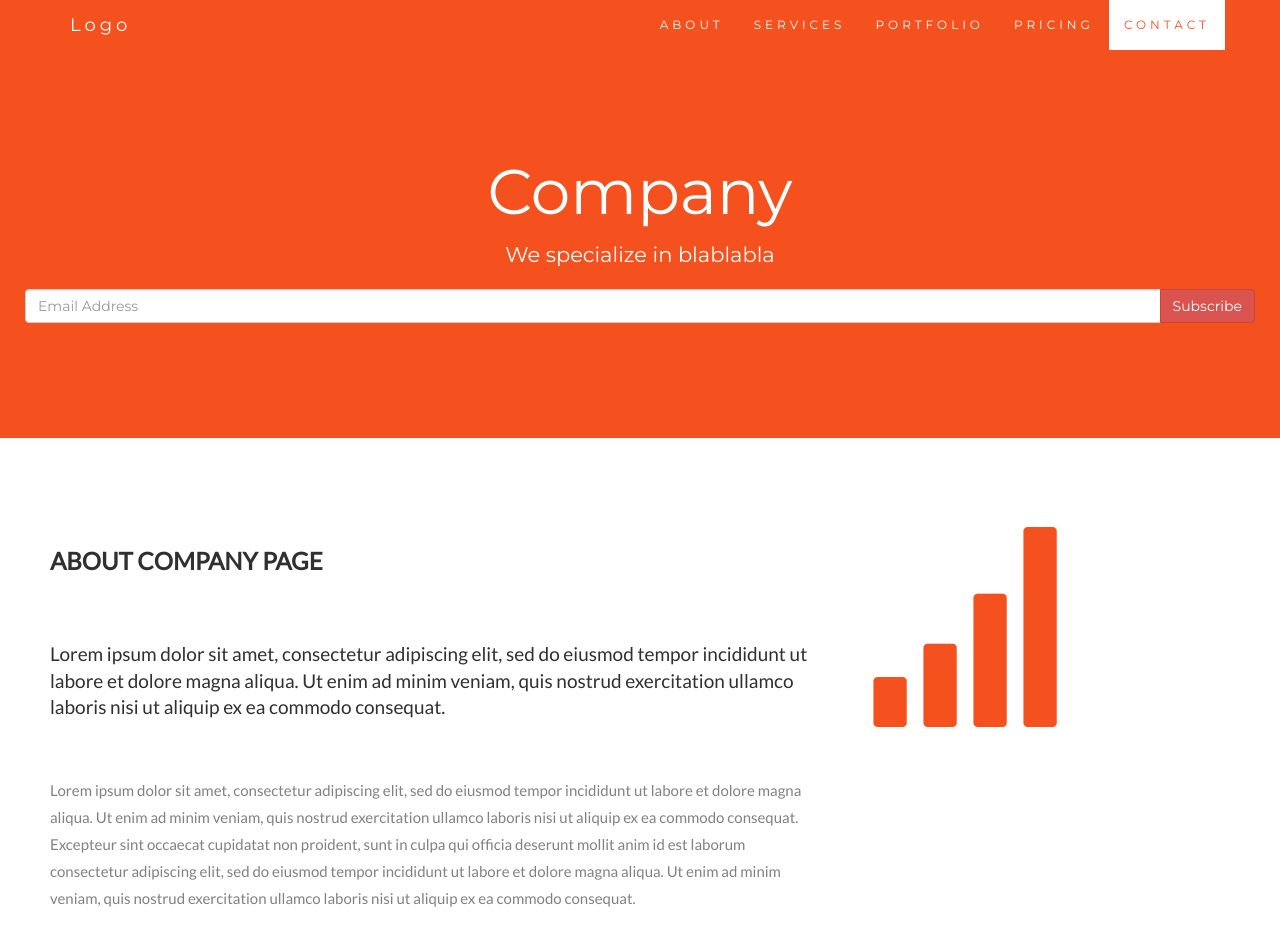
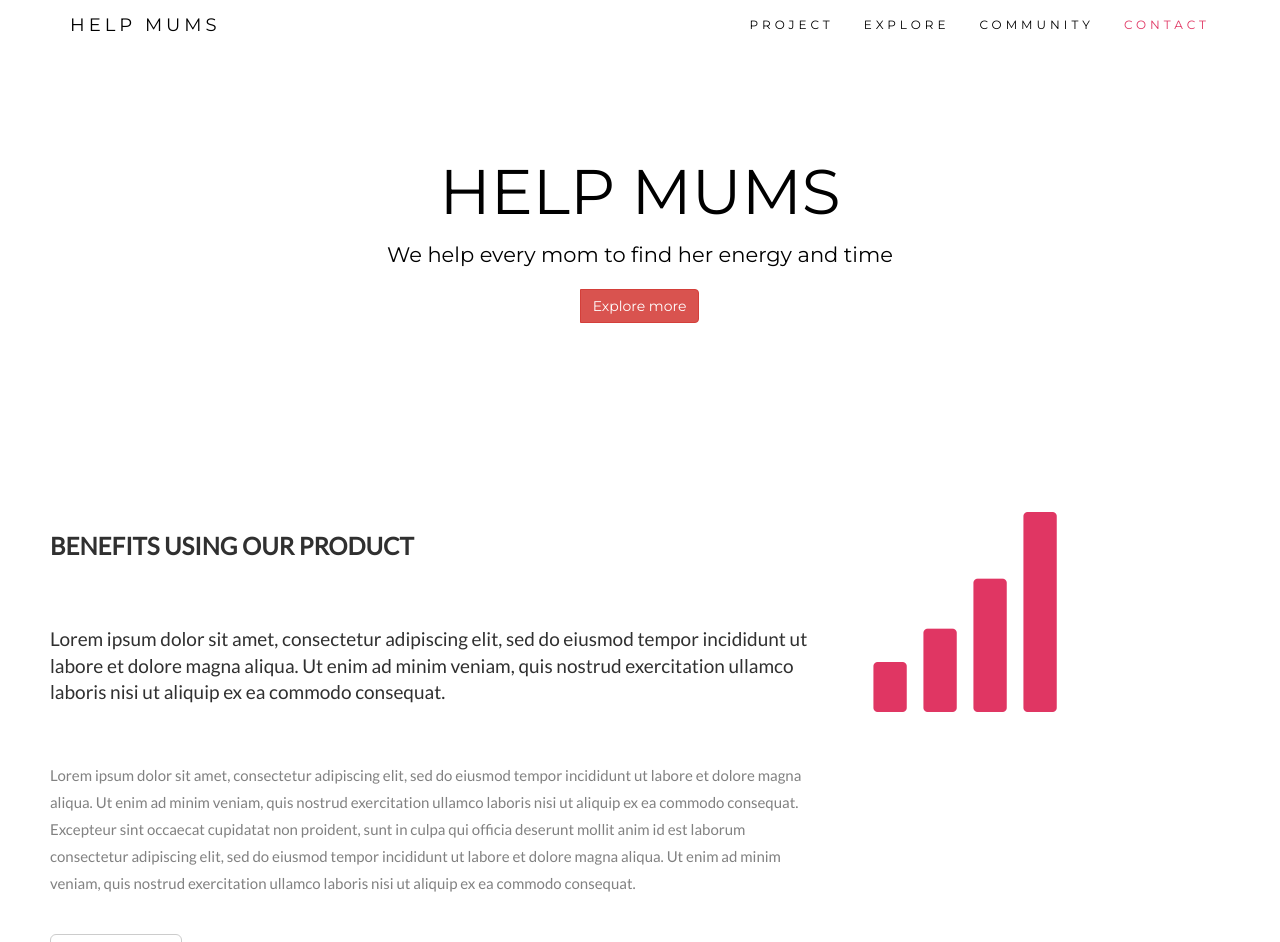
Before and after one commit to Boutast/HelpMums-py, a Django app: page / in a window 1280 px wide. Shown: the top 942 px of the page. Run offline with Django 3.2, Linux system fonts and the light colour scheme; data comes from the database, SQL or seed files in the repository; some libraries are stand-ins or nearby versions.

Commit message:
front page

```diff
--- a/helpmoms/dailyquote/templates/dailyquote/daily_list.html
+++ b/helpmoms/dailyquote/templates/dailyquote/daily_list.html
@@ -4,7 +4,7 @@
 <html lang="en">
 <head>
   <!-- Theme Made By www.w3schools.com -->
-  <title>Bootstrap Theme Company Page</title>
+  <title>Help Mums</title>
   <meta charset="utf-8">
   <meta name="viewport" content="width=device-width, initial-scale=1">
   <link rel="stylesheet" href="https://maxcdn.bootstrapcdn.com/bootstrap/3.4.1/css/bootstrap.min.css">
@@ -33,8 +33,8 @@
     margin-bottom: 30px;
   }
   .jumbotron {
-    background-color: #f4511e;
-    color: #fff;
+    background-color: #ffffff;
+    color: black;
     padding: 100px 25px;
     font-family: Montserrat, sans-serif;
   }
@@ -45,11 +45,11 @@
     background-color: #f6f6f6;
   }
   .logo-small {
-    color: #f4511e;
+    color: #e03663;
     font-size: 50px;
   }
   .logo {
-    color: #f4511e;
+    color: #e03663;
     font-size: 200px;
   }
   .thumbnail {
@@ -64,13 +64,13 @@
   }
   .carousel-control.right, .carousel-control.left {
     background-image: none;
-    color: #f4511e;
+    color: #e03663;
   }
   .carousel-indicators li {
-    border-color: #f4511e;
+    border-color: #e03663;
   }
   .carousel-indicators li.active {
-    background-color: #f4511e;
+    background-color: #e03663;
   }
   .item h4 {
     font-size: 19px;
@@ -83,7 +83,7 @@
     font-style: normal;
   }
   .panel {
-    border: 1px solid #f4511e;
+    border: 1px solid #e03663;
     border-radius:0 !important;
     transition: box-shadow 0.5s;
   }
@@ -91,13 +91,13 @@
     box-shadow: 5px 0px 40px rgba(0,0,0, .2);
   }
   .panel-footer .btn:hover {
-    border: 1px solid #f4511e;
+    border: 1px solid #e03663;
     background-color: #fff !important;
-    color: #f4511e;
+    color: #e03663;
   }
   .panel-heading {
     color: #fff !important;
-    background-color: #f4511e !important;
+    background-color: #e03663 !important;
     padding: 25px;
     border-bottom: 1px solid transparent;
     border-top-left-radius: 0px;
@@ -117,12 +117,12 @@
   }
   .panel-footer .btn {
     margin: 15px 0;
-    background-color: #f4511e;
+    background-color: #e03663;
     color: #fff;
   }
   .navbar {
     margin-bottom: 0;
-    background-color: #f4511e;
+    background-color: #ffffff;
     z-index: 9999;
     border: 0;
     font-size: 12px !important;
@@ -132,10 +132,10 @@
     font-family: Montserrat, sans-serif;
   }
   .navbar li a, .navbar .navbar-brand {
-    color: #fff !important;
+    color: black !important;
   }
   .navbar-nav li a:hover, .navbar-nav li.active a {
-    color: #f4511e !important;
+    color: #e03663 !important;
     background-color: #fff !important;
   }
   .navbar-default .navbar-toggle {
@@ -145,7 +145,7 @@
   footer .glyphicon {
     font-size: 20px;
     margin-bottom: 20px;
-    color: #f4511e;
+    color: #e03663;
   }
   .slideanim {visibility:hidden;}
   .slide {
@@ -202,14 +202,13 @@
         <span class="icon-bar"></span>
         <span class="icon-bar"></span>
       </button>
-      <a class="navbar-brand" href="#myPage">Logo</a>
+      <a class="navbar-brand" href="#myPage">HELP MUMS</a>
     </div>
     <div class="collapse navbar-collapse" id="myNavbar">
       <ul class="nav navbar-nav navbar-right">
-        <li><a href="#about">ABOUT</a></li>
-        <li><a href="#services">SERVICES</a></li>
-        <li><a href="#portfolio">PORTFOLIO</a></li>
-        <li><a href="#pricing">PRICING</a></li>
+        <li><a href="#about">PROJECT</a></li>
+        <li><a href="#services">EXPLORE</a></li>
+        <li><a href="#portfolio">COMMUNITY</a></li>
         <li><a href="#contact">CONTACT</a></li>
       </ul>
     </div>
@@ -217,23 +216,22 @@
 </nav>
 
 <div class="jumbotron text-center">
-  <h1>Company</h1>
-  <p>We specialize in blablabla</p>
-  <form>
-    <div class="input-group">
-      <input type="email" class="form-control" size="50" placeholder="Email Address" required>
+  <h1>HELP MUMS</h1>
+  <p>We help every mom to find her energy and time</p>
+
+
       <div class="input-group-btn">
-        <button type="button" class="btn btn-danger">Subscribe</button>
+        <button type="button" class="btn btn-danger">Explore more</button>
       </div>
     </div>
-  </form>
+
 </div>
 
 <!-- Container (About Section) -->
 <div id="about" class="container-fluid">
   <div class="row">
     <div class="col-sm-8">
-      <h2>About Company Page</h2><br>
+      <h2>Benefits using our product</h2><br>
       <h4>Lorem ipsum dolor sit amet, consectetur adipiscing elit, sed do eiusmod tempor incididunt ut labore et dolore magna aliqua. Ut enim ad minim veniam, quis nostrud exercitation ullamco laboris nisi ut aliquip ex ea commodo consequat.</h4><br>
       <p>Lorem ipsum dolor sit amet, consectetur adipiscing elit, sed do eiusmod tempor incididunt ut labore et dolore magna aliqua. Ut enim ad minim veniam, quis nostrud exercitation ullamco laboris nisi ut aliquip ex ea commodo consequat. Excepteur sint occaecat cupidatat non proident, sunt in culpa qui officia deserunt mollit anim id est laborum consectetur adipiscing elit, sed do eiusmod tempor incididunt ut labore et dolore magna aliqua. Ut enim ad minim veniam, quis nostrud exercitation ullamco laboris nisi ut aliquip ex ea commodo consequat.</p>
       <br><button class="btn btn-default btn-lg">Get in Touch</button>
@@ -244,86 +242,30 @@
   </div>
 </div>
 
-<div class="container-fluid bg-grey">
-  <div class="row">
-    <div class="col-sm-4">
-      <span class="glyphicon glyphicon-globe logo slideanim"></span>
-    </div>
-    <div class="col-sm-8">
-      <h2>Our Values</h2><br>
-      <h4><strong>MISSION:</strong> Our mission lorem ipsum dolor sit amet, consectetur adipiscing elit, sed do eiusmod tempor incididunt ut labore et dolore magna aliqua. Ut enim ad minim veniam, quis nostrud exercitation ullamco laboris nisi ut aliquip ex ea commodo consequat.</h4><br>
-      <p><strong>VISION:</strong> Our vision Lorem ipsum dolor sit amet, consectetur adipiscing elit, sed do eiusmod tempor incididunt ut labore et dolore magna aliqua. Ut enim ad minim veniam, quis nostrud exercitation ullamco laboris nisi ut aliquip ex ea commodo consequat.
-      Lorem ipsum dolor sit amet, consectetur adipiscing elit, sed do eiusmod tempor incididunt ut labore et dolore magna aliqua. Ut enim ad minim veniam, quis nostrud exercitation ullamco laboris nisi ut aliquip ex ea commodo consequat.</p>
-    </div>
-  </div>
-</div>
-
-<!-- Container (Services Section) -->
-<div id="services" class="container-fluid text-center">
-  <h2>SERVICES</h2>
-  <h4>What we offer</h4>
-  <br>
-  <div class="row slideanim">
-    <div class="col-sm-4">
-      <span class="glyphicon glyphicon-off logo-small"></span>
-      <h4>POWER</h4>
-      <p>Lorem ipsum dolor sit amet..</p>
-    </div>
-    <div class="col-sm-4">
-      <span class="glyphicon glyphicon-heart logo-small"></span>
-      <h4>LOVE</h4>
-      <p>Lorem ipsum dolor sit amet..</p>
-    </div>
-    <div class="col-sm-4">
-      <span class="glyphicon glyphicon-lock logo-small"></span>
-      <h4>JOB DONE</h4>
-      <p>Lorem ipsum dolor sit amet..</p>
-    </div>
-  </div>
-  <br><br>
-  <div class="row slideanim">
-    <div class="col-sm-4">
-      <span class="glyphicon glyphicon-leaf logo-small"></span>
-      <h4>GREEN</h4>
-      <p>Lorem ipsum dolor sit amet..</p>
-    </div>
-    <div class="col-sm-4">
-      <span class="glyphicon glyphicon-certificate logo-small"></span>
-      <h4>CERTIFIED</h4>
-      <p>Lorem ipsum dolor sit amet..</p>
-    </div>
-    <div class="col-sm-4">
-      <span class="glyphicon glyphicon-wrench logo-small"></span>
-      <h4 style="color:#303030;">HARD WORK</h4>
-      <p>Lorem ipsum dolor sit amet..</p>
-    </div>
-  </div>
-</div>
-
 <!-- Container (Portfolio Section) -->
 <div id="portfolio" class="container-fluid text-center bg-grey">
-  <h2>Portfolio</h2><br>
+  <h2>We intermediate the parents to the conselors and teachers</h2><br>
   <h4>What we have created</h4>
   <div class="row text-center slideanim">
     <div class="col-sm-4">
       <div class="thumbnail">
         <img src="paris.jpg" alt="Paris" width="400" height="300">
-        <p><strong>Paris</strong></p>
-        <p>Yes, we built Paris</p>
+        <p><strong>A place where parents find aceptance and silence</strong></p>
+        <p>Time is not directly related to energy itself, but it is definitely related to many aspects of energy. For example, the direction of time (from past to future) can be determined by the flow of energy in the universe. </p>
       </div>
     </div>
     <div class="col-sm-4">
       <div class="thumbnail">
         <img src="newyork.jpg" alt="New York" width="400" height="300">
-        <p><strong>New York</strong></p>
-        <p>We built New York</p>
+        <p><strong>A place where parents find acceptance and silence</strong></p>
+        <p>Time is not directly related to energy itself, but it is definitely related to many aspects of energy. For example, the direction of time (from past to future) can be determined by the flow of energy in the universe. </p>
       </div>
     </div>
     <div class="col-sm-4">
       <div class="thumbnail">
         <img src="sanfran.jpg" alt="San Francisco" width="400" height="300">
-        <p><strong>San Francisco</strong></p>
-        <p>Yes, San Fran is ours</p>
+        <p><strong>A place where parents find aceptance and silence</strong></p>
+        <p>Time is not directly related to energy itself, but it is definitely related to many aspects of energy. For example, the direction of time (from past to future) can be determined by the flow of energy in the universe.</p>
       </div>
     </div>
   </div><br>
@@ -434,10 +376,9 @@
   <h2 class="text-center">CONTACT</h2>
   <div class="row">
     <div class="col-sm-5">
-      <p>Contact us and we'll get back to you within 24 hours.</p>
-      <p><span class="glyphicon glyphicon-map-marker"></span> Chicago, US</p>
-      <p><span class="glyphicon glyphicon-phone"></span> +00 1515151515</p>
-      <p><span class="glyphicon glyphicon-envelope"></span> myemail@something.com</p>
+      <p>Get the last updates about our product</p>
+      <p><span class="glyphicon glyphicon-map-marker"></span> Hongrie, Romania, France, Germanie</p>
+      <p><span class="glyphicon glyphicon-envelope"></span> helpmumsgroup@gmail.com</p>
     </div>
     <div class="col-sm-7 slideanim">
       <div class="row">
@@ -457,9 +398,6 @@
     </div>
   </div>
 </div>
-
-<!-- Image of location/map -->
-<img src="/w3images/map.jpg" class="w3-image w3-greyscale-min" style="width:100%">
 
 <footer class="container-fluid text-center">
   <a href="#myPage" title="To Top">
```
